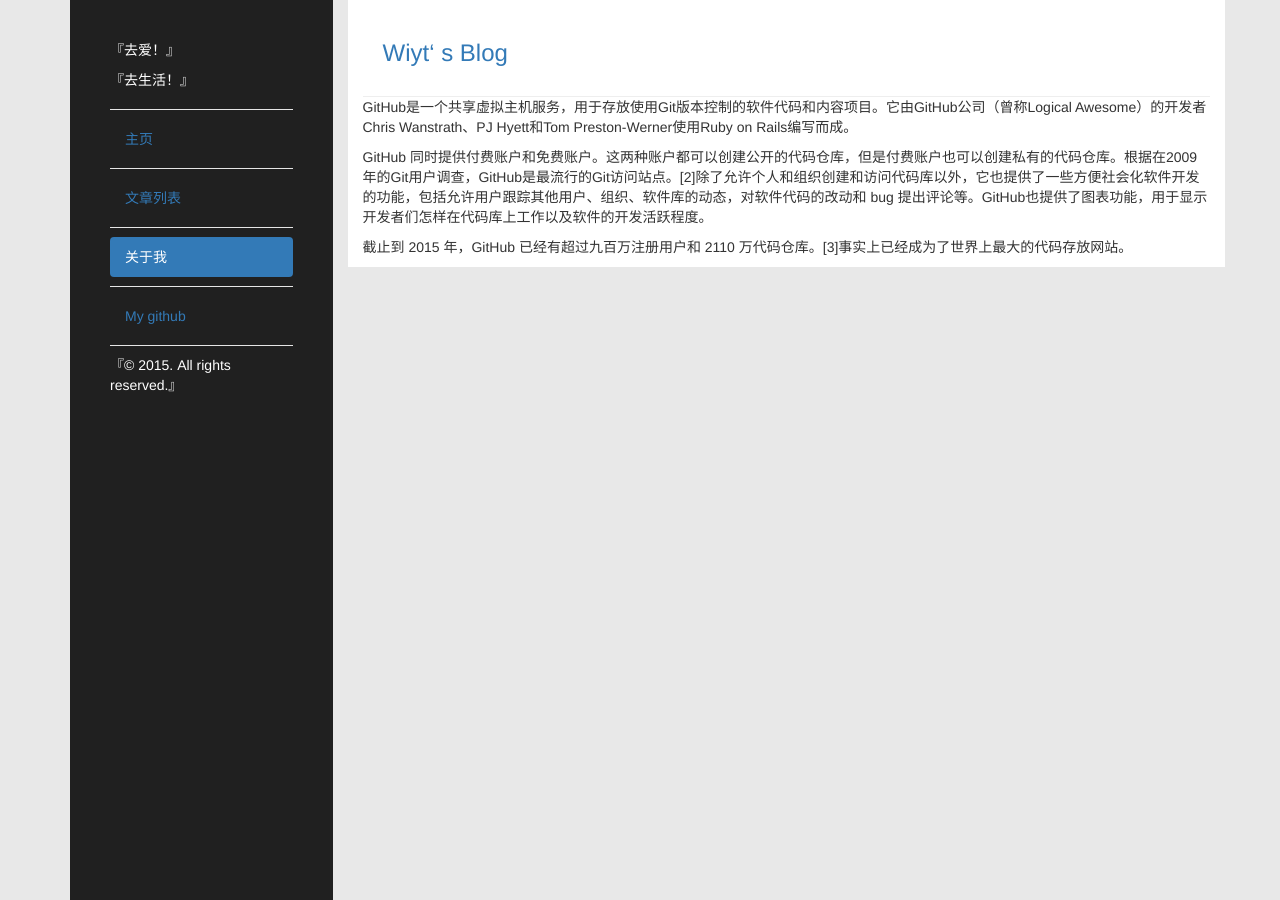
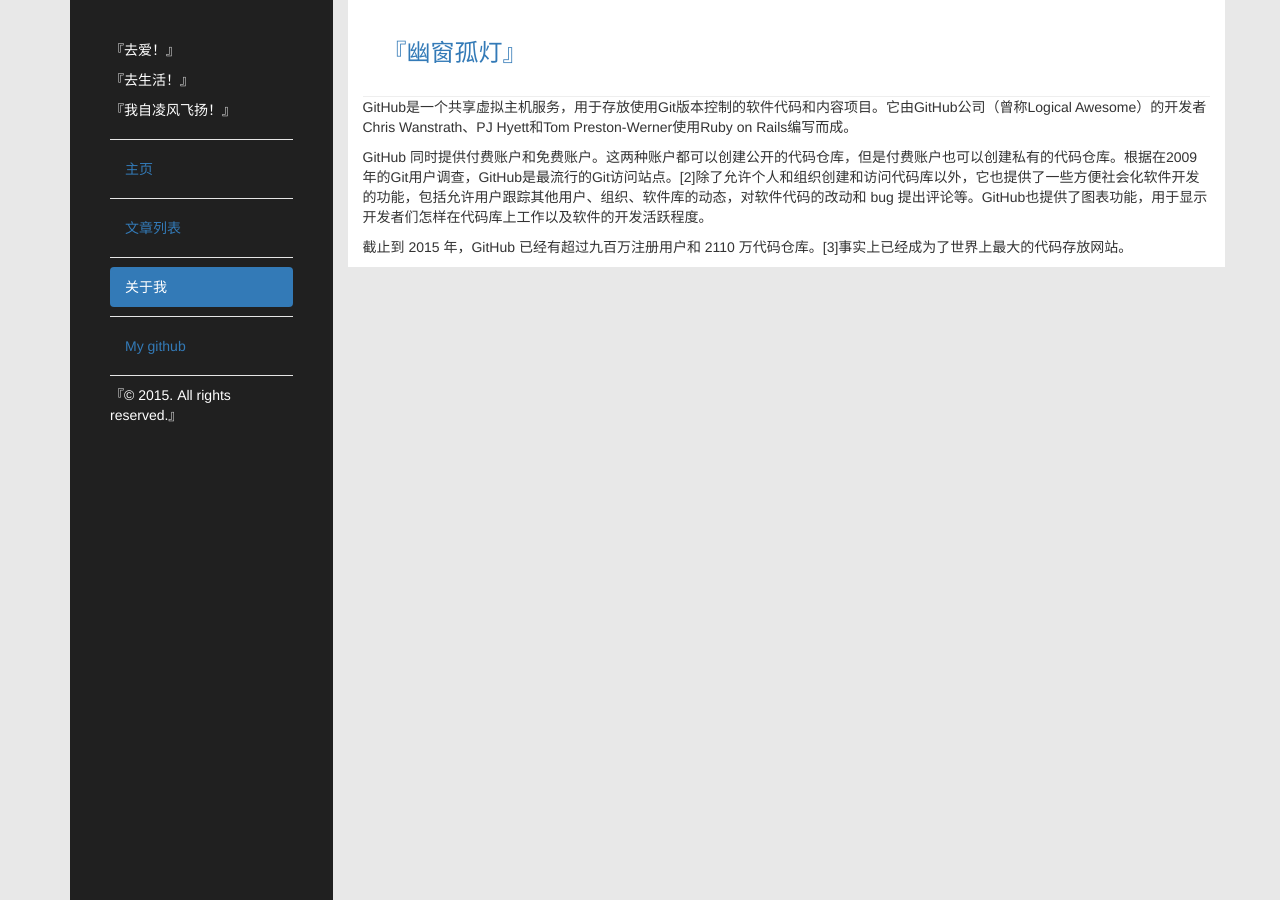
Before and after one commit to wiyt/wiyt.github.io, a Jekyll site: the page built from about.html, in a window 1280 px wide. Built offline with Jekyll 4.4.1, drawn with Linux system fonts in a browser that asks for light colours; Markdown is read by kramdown in place of the engine named in the settings.

Commit message:
Update default.html

```diff
--- a/_layouts/default.html
+++ b/_layouts/default.html
@@ -51,6 +51,9 @@
 					<p>
 						 『去生活！』
 					</p>
+					<p>
+						 『我自凌风飞扬！』
+					</p>
 					<div class="sidebar-nav">
 						<ul class="nav nav-pills nav-stacked">
 								<li class="nav-divider"></li>
@@ -70,7 +73,7 @@
 			<div class="col-sm-9">
 				<div class="wrap">
 					<div class="head">
-						<h3 class="head-title"><a href="/">Wiyt‘ s Blog</a></h3>
+						<h3 class="head-title"><a href="/">『幽窗孤灯』</a></h3>
 					</div>
 					<div class="content">
 						<div class="posts">
```
